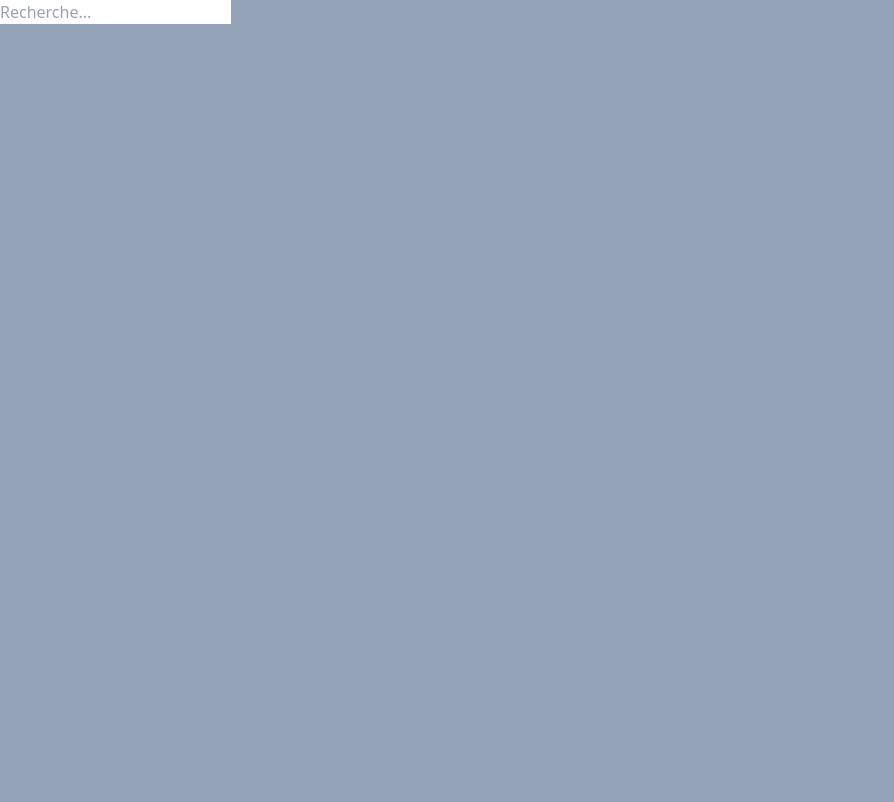
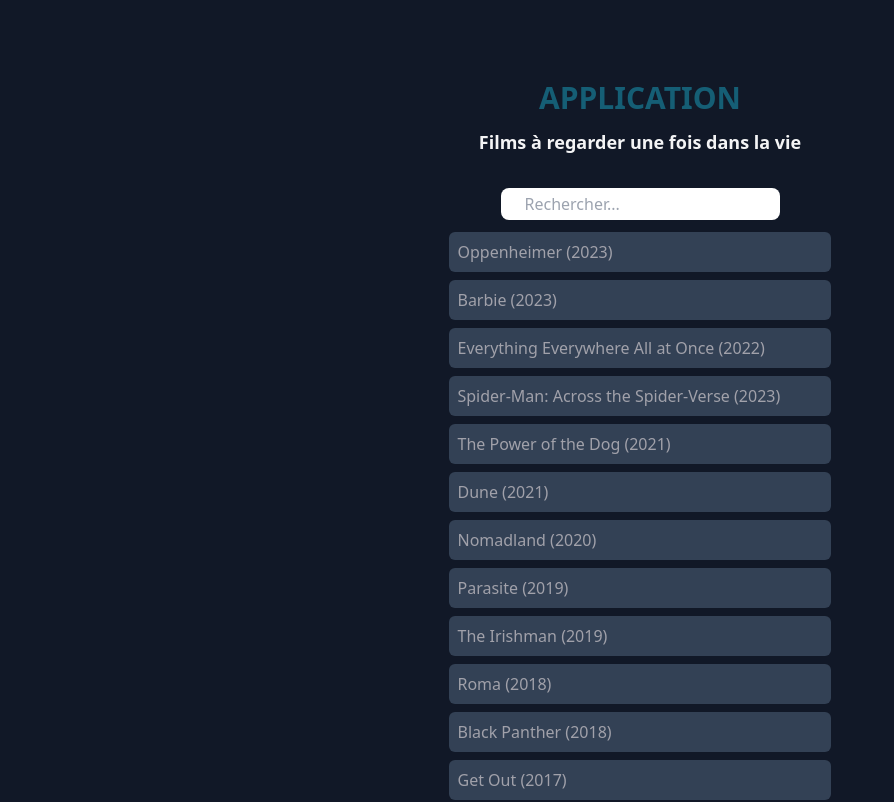
Before and after one commit to Eddyzzero/FilmsSearchBar, a Vue app: page / in a window 1280 px wide. Shown: the top 802 px of the page, without its empty margins (0-894 px from the left). Built offline with nearby package versions, Linux system fonts and the light colour scheme.

Commit message:
end of the application search films

```diff
--- a/index.html
+++ b/index.html
@@ -1,12 +1,12 @@
 <!DOCTYPE html>
-<html lang="">
+<html lang="fr">
   <head>
     <meta charset="UTF-8">
     <meta name="viewport" content="width=device-width, initial-scale=1.0">
     <link rel="stylesheet" href="./src/css/output.css">
     <title>Search bar</title>
   </head>
-  <body class="bg-slate-400">
+  <body class=" bg-gray-900">
     <div id="app"></div>
     <script type="module" src="/src/main.js"></script>
   </body>
--- a/src/App.vue
+++ b/src/App.vue
@@ -1,16 +1,147 @@
 <template>
-<div>
-    <h1>Recherche dans une liste</h1>
-
+<div
+id="app"
+class=" bg-gray-900 text-cyan-800 flex-col justify-items-center p-20 space-y-3">
+    <h1 class=" text-cyan-800 text-3xl font-bold uppercase">Application</h1>
+    <h2 class=" pb-5 text-lg font-semibold text-zinc-100">Films à regarder une fois dans la vie</h2>
+    <SearchBar  v-model="searchQuery" />
+    <SearchBarResultList :items="filtereditems" />
 </div>
 </template>
 
 <script>
+import SearchBar from "./components/SearchBar.vue"
+import SearchBarResultitem from "./components/SearchBarResultitem.vue"
+import SearchBarResultList from "./components/SearchBarResultList.vue"
+
 export default {
-    data(){
+    components: {
+        SearchBar,
+        SearchBarResultitem,
+        SearchBarResultList,
+    },
+    data() {
         return {
-            cities: ["manizales", "paris", "oslo", "brussels", "rome", "liège"],
-
+            searchQuery: "",
+            items: [
+            "Oppenheimer (2023)",
+            "Barbie (2023)",
+            "Everything Everywhere All at Once (2022)",
+            "Spider-Man: Across the Spider-Verse (2023)",
+            "The Power of the Dog (2021)",
+            "Dune (2021)",
+            "Nomadland (2020)",
+            "Parasite (2019)",
+            "The Irishman (2019)",
+            "Roma (2018)",
+            "Black Panther (2018)",
+            "Get Out (2017)",
+            "La La Land (2016)",
+            "Mad Max: Fury Road (2015)",
+            "Spider-Man: No Way Home (2021)",
+            "Joker (2019)",
+            "1917 (2019)",
+            "Coda (2021)",
+            "The Green Knight (2021)",
+            "Licorice Pizza (2021)",
+            "Drive My Car (2021)",
+            "The French Dispatch (2021)",
+            "The Lost Daughter (2021)",
+            "A Star Is Born (2018)",
+            "Moonlight (2016)",
+            "Arrival (2016)",
+            "Whiplash (2014)",
+            "The Grand Budapest Hotel (2014)",
+            "Poor Things (2023)",
+            "The Whale (2022)",
+            "Top Gun: Maverick (2022)",
+            "Belfast (2021)",
+            "The Father (2020)",
+            "Soul (2020)",
+            "Once Upon a Time in Hollywood (2019)",
+            "The Favourite (2018)",
+            "Three Billboards Outside Ebbing, Missouri (2017)",
+            "Dunkirk (2017)",
+            "Manchester by the Sea (2016)",
+            "Birdman (2014)",
+            "All Quiet on the Western Front (2022)",
+            "The Banshees of Inisherin (2022)",
+            "Don't Look Up (2021)",
+            "Minari (2020)",
+            "Marriage Story (2019)",
+            "A Quiet Place (2018)",
+            "Lady Bird (2017)",
+            "Moonlight (2016)",
+            "Spotlight (2015)",
+            "Boyhood (2014)",
+            "The Menu (2022)",
+            "Elvis (2022)",
+            "King Richard (2021)",
+            "Sound of Metal (2020)",
+            "Jojo Rabbit (2019)",
+            "BlacKkKlansman (2018)",
+            "The Shape of Water (2017)",
+            "Hidden Figures (2016)",
+            "Room (2015)",
+            "The Theory of Everything (2014)",
+            "Killers of the Flower Moon (2023)",
+            "The Batman (2022)",
+            "West Side Story (2021)",
+            "Tenet (2020)",
+            "Ford v Ferrari (2019)",
+            "Bohemian Rhapsody (2018)",
+            "Blade Runner 2049 (2017)",
+            "Hell or High Water (2016)",
+            "Inside Out (2015)",
+            "Interstellar (2014)",
+            "The Zone of Interest (2023)",
+            "Tar (2022)",
+            "The Tragedy of Macbeth (2021)",
+            "Mank (2020)",
+            "Little Women (2019)",
+            "First Reformed (2018)",
+            "Phantom Thread (2017)",
+            "Silence (2016)",
+            "Bridge of Spies (2015)",
+            "Selma (2014)",
+            "Anatomy of a Fall (2023)",
+            "The Fabelmans (2022)",
+            "Nightmare Alley (2021)",
+            "Promising Young Woman (2020)",
+            "The Two Popes (2019)",
+            "First Man (2018)",
+            "Call Me by Your Name (2017)",
+            "Hacksaw Ridge (2016)",
+            "Carol (2015)",
+            "Gone Girl (2014)",
+            "Past Lives (2023)",
+            "Women Talking (2022)",
+            "Being the Ricardos (2021)",
+            "One Night in Miami (2020)",
+            "The Lighthouse (2019)",
+            "If Beale Street Could Talk (2018)",
+            "The Florida Project (2017)",
+            "Nocturnal Animals (2016)",
+            "Ex Machina (2015)",
+            "Nightcrawler (2014)",
+            "Saltburn (2023)",
+            "Triangle of Sadness (2022)",
+            "C'mon C'mon (2021)",
+            "Da 5 Bloods (2020)",
+            "Knives Out (2019)",
+            "Hereditary (2018)",
+            "The Big Sick (2017)",
+            "The Witch (2015)",
+            "Wild (2014)",
+            "The Wolf of Wall Street (2014)"
+            ]
+        }
+    },
+    computed: {
+        filtereditems() {
+            return this.items.filter((item) =>
+            item.toLowerCase().includes(this.searchQuery.toLowerCase())
+        );
         }
     }
 }
--- /dev/null
+++ b/src/components/SearchBar.vue
@@ -0,0 +1,28 @@
+<template>
+
+    <div>
+
+        <input
+        class="  rounded-lg px-6 py-1"
+        type="text"
+            :value="modelValue"
+            @input="$emit('update:modelValue', $event.target.value )"
+            placeholder="Rechercher..."
+            />
+
+    </div>
+
+</template>
+
+<script>
+export default {
+    props: {
+        modelValue: {
+            type: String,
+            required: true,
+        }
+    }
+}
+
+
+</script>
--- a/src/components/SearchBarResultItem.vue
+++ b/src/components/SearchBarResultItem.vue
@@ -1,14 +1,11 @@
 <template>
-    <li> {{ content }}</li>
+
+    <div class=" bg-slate-700 rounded-md p-2 my-2">
+        <slot></slot>
+    </div>
+
 </template>
 
 <script>
-export default {
-    props: {
-        content: {
-            Type: String,
-            required: true,
-        }
-    }
-}
+export default {}
 </script>
--- a/src/components/SearchBarResultList.vue
+++ b/src/components/SearchBarResultList.vue
@@ -1,25 +1,26 @@
 <template>
-    <ul>
-        <SearchBarResultItem
-        v-for="(item, index) in items"
-        :key="index"
-        :content="item"
-        />
-    </ul>
+    <div class=" mt-10">
+    <SearchBarResultitem
+    class=" text-zinc-400"
+    v-for="(item, index) in items" :key="index">
+      <template
+      class=" bg-gray-900 shadow-lg border-2 border-blue-950"
+      #default>{{ item }}
+    </template>
+    </SearchBarResultitem>
+  </div>
 </template>
 
 <script>
-import SearchBarResultItem from './SearchBarResultItem.vue';
+import SearchBarResultitem from './SearchBarResultitem.vue';
 
 export default {
-    props: {
-        items: {
-            type: Array,
-            required: true,
-        },
+  components: { SearchBarResultitem },
+  props: {
+    items: {
+      type: Array,
+      required: true,
     },
-    components: {
-        SearchBarResultItem,
-    }
-}
+  },
+};
 </script>
--- a/src/components/seachBar.vue
+++ /dev/null
@@ -1,20 +0,0 @@
-
-<template>
-  <div>
-    <input
-    type="text"
-    placeholder="Recherche..."
-    @input="onInputChange"
-    />
-  </div>
-</template>
-
-<script>
-export default {
-  methods: {
-    onInputChange(event) {
-      this.$emit("search", event.target.value);
-    },
-  },
-  };
-</script>
--- a/src/css/output.css
+++ b/src/css/output.css
@@ -554,54 +554,76 @@ video {
   display: none;
 }
 
+.my-4 {
+  margin-top: 1rem;
+  margin-bottom: 1rem;
+}
+
+.my-2 {
+  margin-top: 0.5rem;
+  margin-bottom: 0.5rem;
+}
+
+.mt-4 {
+  margin-top: 1rem;
+}
+
+.mt-6 {
+  margin-top: 1.5rem;
+}
+
+.mt-8 {
+  margin-top: 2rem;
+}
+
+.mt-10 {
+  margin-top: 2.5rem;
+}
+
 .flex {
   display: flex;
 }
 
-.basis-0 {
-  flex-basis: 0px;
+.w-full {
+  width: 100%;
+}
+
+.w-5\/6 {
+  width: 83.333333%;
 }
 
 .flex-col {
   flex-direction: column;
 }
 
-.items-center {
-  align-items: center;
+.justify-items-center {
+  justify-items: center;
 }
 
-.justify-center {
-  justify-content: center;
+.space-y-10 > :not([hidden]) ~ :not([hidden]) {
+  --tw-space-y-reverse: 0;
+  margin-top: calc(2.5rem * calc(1 - var(--tw-space-y-reverse)));
+  margin-bottom: calc(2.5rem * var(--tw-space-y-reverse));
 }
 
-.space-x-0 > :not([hidden]) ~ :not([hidden]) {
-  --tw-space-x-reverse: 0;
-  margin-right: calc(0px * var(--tw-space-x-reverse));
-  margin-left: calc(0px * calc(1 - var(--tw-space-x-reverse)));
+.space-y-5 > :not([hidden]) ~ :not([hidden]) {
+  --tw-space-y-reverse: 0;
+  margin-top: calc(1.25rem * calc(1 - var(--tw-space-y-reverse)));
+  margin-bottom: calc(1.25rem * var(--tw-space-y-reverse));
 }
 
-.space-x-1 > :not([hidden]) ~ :not([hidden]) {
-  --tw-space-x-reverse: 0;
-  margin-right: calc(0.25rem * var(--tw-space-x-reverse));
-  margin-left: calc(0.25rem * calc(1 - var(--tw-space-x-reverse)));
+.space-y-3 > :not([hidden]) ~ :not([hidden]) {
+  --tw-space-y-reverse: 0;
+  margin-top: calc(0.75rem * calc(1 - var(--tw-space-y-reverse)));
+  margin-bottom: calc(0.75rem * var(--tw-space-y-reverse));
 }
 
-.space-x-5 > :not([hidden]) ~ :not([hidden]) {
-  --tw-space-x-reverse: 0;
-  margin-right: calc(1.25rem * var(--tw-space-x-reverse));
-  margin-left: calc(1.25rem * calc(1 - var(--tw-space-x-reverse)));
+.rounded-lg {
+  border-radius: 0.5rem;
 }
 
-.rounded-sm {
-  border-radius: 0.125rem;
-}
-
-.rounded {
-  border-radius: 0.25rem;
-}
-
-.rounded-none {
-  border-radius: 0px;
+.rounded-md {
+  border-radius: 0.375rem;
 }
 
 .border-2 {
@@ -613,19 +635,34 @@ video {
   border-color: rgb(0 0 0 / var(--tw-border-opacity, 1));
 }
 
+.border-blue-950 {
+  --tw-border-opacity: 1;
+  border-color: rgb(23 37 84 / var(--tw-border-opacity, 1));
+}
+
+.bg-gray-900 {
+  --tw-bg-opacity: 1;
+  background-color: rgb(17 24 39 / var(--tw-bg-opacity, 1));
+}
+
+.bg-slate-400 {
+  --tw-bg-opacity: 1;
+  background-color: rgb(148 163 184 / var(--tw-bg-opacity, 1));
+}
+
 .bg-slate-500 {
   --tw-bg-opacity: 1;
   background-color: rgb(100 116 139 / var(--tw-bg-opacity, 1));
 }
 
-.bg-sky-950 {
+.bg-slate-600 {
   --tw-bg-opacity: 1;
-  background-color: rgb(8 47 73 / var(--tw-bg-opacity, 1));
+  background-color: rgb(71 85 105 / var(--tw-bg-opacity, 1));
 }
 
-.bg-sky-700 {
+.bg-slate-800 {
   --tw-bg-opacity: 1;
-  background-color: rgb(3 105 161 / var(--tw-bg-opacity, 1));
+  background-color: rgb(30 41 59 / var(--tw-bg-opacity, 1));
 }
 
 .bg-slate-700 {
@@ -633,31 +670,103 @@ video {
   background-color: rgb(51 65 85 / var(--tw-bg-opacity, 1));
 }
 
-.bg-slate-200 {
+.bg-zinc-200 {
   --tw-bg-opacity: 1;
-  background-color: rgb(226 232 240 / var(--tw-bg-opacity, 1));
+  background-color: rgb(228 228 231 / var(--tw-bg-opacity, 1));
 }
 
-.bg-slate-400 {
+.bg-zinc-300 {
   --tw-bg-opacity: 1;
-  background-color: rgb(148 163 184 / var(--tw-bg-opacity, 1));
+  background-color: rgb(212 212 216 / var(--tw-bg-opacity, 1));
 }
 
-.bg-slate-300 {
+.bg-zinc-100 {
   --tw-bg-opacity: 1;
-  background-color: rgb(203 213 225 / var(--tw-bg-opacity, 1));
+  background-color: rgb(244 244 245 / var(--tw-bg-opacity, 1));
+}
+
+.bg-white {
+  --tw-bg-opacity: 1;
+  background-color: rgb(255 255 255 / var(--tw-bg-opacity, 1));
+}
+
+.p-20 {
+  padding: 5rem;
+}
+
+.p-4 {
+  padding: 1rem;
 }
 
 .p-2 {
   padding: 0.5rem;
 }
 
-.p-10 {
-  padding: 2.5rem;
+.px-4 {
+  padding-left: 1rem;
+  padding-right: 1rem;
 }
 
-.p-8 {
-  padding: 2rem;
+.py-3 {
+  padding-top: 0.75rem;
+  padding-bottom: 0.75rem;
+}
+
+.px-3 {
+  padding-left: 0.75rem;
+  padding-right: 0.75rem;
+}
+
+.px-9 {
+  padding-left: 2.25rem;
+  padding-right: 2.25rem;
+}
+
+.py-2 {
+  padding-top: 0.5rem;
+  padding-bottom: 0.5rem;
+}
+
+.py-1 {
+  padding-top: 0.25rem;
+  padding-bottom: 0.25rem;
+}
+
+.px-5 {
+  padding-left: 1.25rem;
+  padding-right: 1.25rem;
+}
+
+.px-6 {
+  padding-left: 1.5rem;
+  padding-right: 1.5rem;
+}
+
+.pb-20 {
+  padding-bottom: 5rem;
+}
+
+.pb-10 {
+  padding-bottom: 2.5rem;
+}
+
+.pb-5 {
+  padding-bottom: 1.25rem;
+}
+
+.text-2xl {
+  font-size: 1.5rem;
+  line-height: 2rem;
+}
+
+.text-3xl {
+  font-size: 1.875rem;
+  line-height: 2.25rem;
+}
+
+.text-6xl {
+  font-size: 3.75rem;
+  line-height: 1;
 }
 
 .text-lg {
@@ -665,13 +774,51 @@ video {
   line-height: 1.75rem;
 }
 
-.text-xl {
-  font-size: 1.25rem;
-  line-height: 1.75rem;
+.font-bold {
+  font-weight: 700;
 }
 
-.font-bold {
-  font-weight: 700;
+.font-semibold {
+  font-weight: 600;
+}
+
+.uppercase {
+  text-transform: uppercase;
+}
+
+.text-cyan-50 {
+  --tw-text-opacity: 1;
+  color: rgb(236 254 255 / var(--tw-text-opacity, 1));
+}
+
+.text-yellow-400 {
+  --tw-text-opacity: 1;
+  color: rgb(250 204 21 / var(--tw-text-opacity, 1));
+}
+
+.text-cyan-500 {
+  --tw-text-opacity: 1;
+  color: rgb(6 182 212 / var(--tw-text-opacity, 1));
+}
+
+.text-amber-700 {
+  --tw-text-opacity: 1;
+  color: rgb(180 83 9 / var(--tw-text-opacity, 1));
+}
+
+.text-sky-200 {
+  --tw-text-opacity: 1;
+  color: rgb(186 230 253 / var(--tw-text-opacity, 1));
+}
+
+.text-black {
+  --tw-text-opacity: 1;
+  color: rgb(0 0 0 / var(--tw-text-opacity, 1));
+}
+
+.text-lime-700 {
+  --tw-text-opacity: 1;
+  color: rgb(77 124 15 / var(--tw-text-opacity, 1));
 }
 
 .text-red-500 {
@@ -679,29 +826,19 @@ video {
   color: rgb(239 68 68 / var(--tw-text-opacity, 1));
 }
 
-.text-stone-500 {
+.text-cyan-800 {
   --tw-text-opacity: 1;
-  color: rgb(120 113 108 / var(--tw-text-opacity, 1));
+  color: rgb(21 94 117 / var(--tw-text-opacity, 1));
 }
 
-.text-stone-600 {
+.text-zinc-200 {
   --tw-text-opacity: 1;
-  color: rgb(87 83 78 / var(--tw-text-opacity, 1));
+  color: rgb(228 228 231 / var(--tw-text-opacity, 1));
 }
 
-.text-orange-50 {
+.text-zinc-100 {
   --tw-text-opacity: 1;
-  color: rgb(255 247 237 / var(--tw-text-opacity, 1));
-}
-
-.text-blue-600 {
-  --tw-text-opacity: 1;
-  color: rgb(37 99 235 / var(--tw-text-opacity, 1));
-}
-
-.text-blue-500 {
-  --tw-text-opacity: 1;
-  color: rgb(59 130 246 / var(--tw-text-opacity, 1));
+  color: rgb(244 244 245 / var(--tw-text-opacity, 1));
 }
 
 .text-blue-400 {
@@ -709,11 +846,49 @@ video {
   color: rgb(96 165 250 / var(--tw-text-opacity, 1));
 }
 
-.text-blue-300 {
+.text-gray-400 {
   --tw-text-opacity: 1;
-  color: rgb(147 197 253 / var(--tw-text-opacity, 1));
+  color: rgb(156 163 175 / var(--tw-text-opacity, 1));
 }
 
-.bg-blend-color {
-  background-blend-mode: color;
+.text-slate-100 {
+  --tw-text-opacity: 1;
+  color: rgb(241 245 249 / var(--tw-text-opacity, 1));
 }
+
+.text-sky-50 {
+  --tw-text-opacity: 1;
+  color: rgb(240 249 255 / var(--tw-text-opacity, 1));
+}
+
+.text-white {
+  --tw-text-opacity: 1;
+  color: rgb(255 255 255 / var(--tw-text-opacity, 1));
+}
+
+.text-zinc-400 {
+  --tw-text-opacity: 1;
+  color: rgb(161 161 170 / var(--tw-text-opacity, 1));
+}
+
+.shadow-sm {
+  --tw-shadow: 0 1px 2px 0 rgb(0 0 0 / 0.05);
+  --tw-shadow-colored: 0 1px 2px 0 var(--tw-shadow-color);
+  box-shadow: var(--tw-ring-offset-shadow, 0 0 #0000), var(--tw-ring-shadow, 0 0 #0000), var(--tw-shadow);
+}
+
+.shadow-md {
+  --tw-shadow: 0 4px 6px -1px rgb(0 0 0 / 0.1), 0 2px 4px -2px rgb(0 0 0 / 0.1);
+  --tw-shadow-colored: 0 4px 6px -1px var(--tw-shadow-color), 0 2px 4px -2px var(--tw-shadow-color);
+  box-shadow: var(--tw-ring-offset-shadow, 0 0 #0000), var(--tw-ring-shadow, 0 0 #0000), var(--tw-shadow);
+}
+
+.shadow-lg {
+  --tw-shadow: 0 10px 15px -3px rgb(0 0 0 / 0.1), 0 4px 6px -4px rgb(0 0 0 / 0.1);
+  --tw-shadow-colored: 0 10px 15px -3px var(--tw-shadow-color), 0 4px 6px -4px var(--tw-shadow-color);
+  box-shadow: var(--tw-ring-offset-shadow, 0 0 #0000), var(--tw-ring-shadow, 0 0 #0000), var(--tw-shadow);
+}
+
+.filter {
+  filter: var(--tw-blur) var(--tw-brightness) var(--tw-contrast) var(--tw-grayscale) var(--tw-hue-rotate) var(--tw-invert) var(--tw-saturate) var(--tw-sepia) var(--tw-drop-shadow);
+}
--- a/src/main.js
+++ b/src/main.js
@@ -1,5 +1,5 @@
 import { createApp } from 'vue'
-import App from './components/seachBar.vue'
+import App from './App.vue'
 import './css/output.css'
 
 createApp(App).mount('#app')
```
